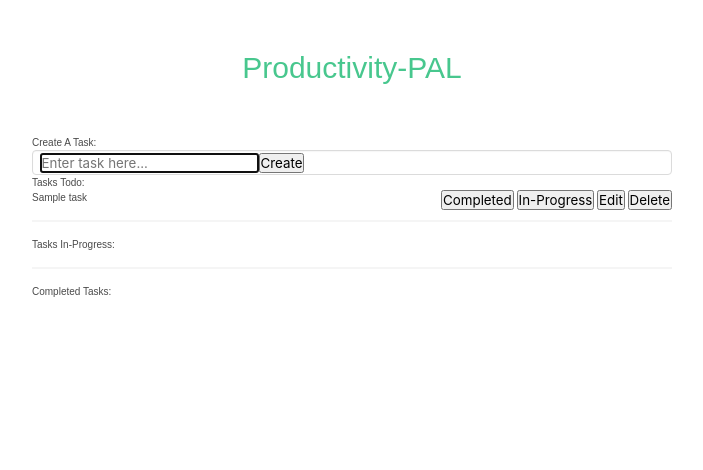
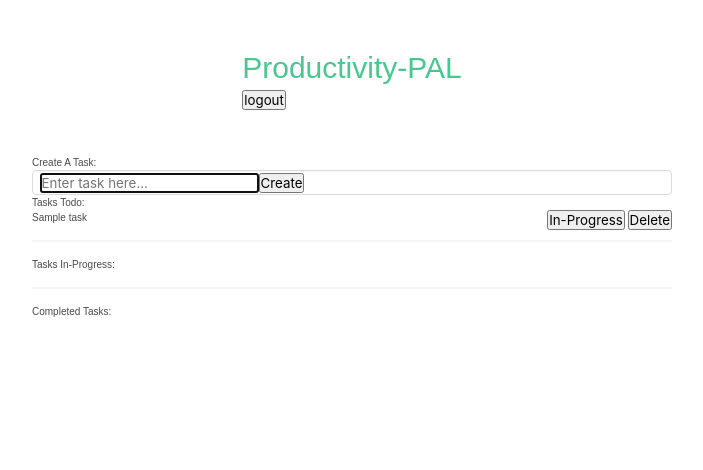
Before and after one commit to aimeedarling/2-Project, a Node server app: page / in a window 1280 px wide. Shown: the top 470 px of the page, without its empty margins (288-991 px from the left). Before the commit the page ends 297 px from the top, so only its background shows below. Run offline with Node 20, Linux system fonts and the light colour scheme; a user stored in the database is signed in; tables that the repository leaves empty hold one stand-in row (values such as "Sample post"); some libraries are stand-ins or nearby versions.

Commit message:
created progress-routes, and progress.js after meeting with tutor Meg

```diff
--- a/controllers/home-routes.js
+++ b/controllers/home-routes.js
@@ -9,16 +9,16 @@ const withAuth = require('../utils/auth')
 router.get('/', withAuth, async (req, res) => {
     try {
         console.log(req.session)
-        const todoData = await Task.findAll({where: {id: req.session.user_id, progress:'todo' }})
+        const todoData = await Task.findAll({where: {user_id: req.session.user_id, progress:'todo' }})
         console.log(todoData)
         const todos = todoData.map(todo => todo.get({plain: true}))
-        const inProgressData = await Task.findAll({ where: { id: req.session.user_id, progress: 'in-progress' } })
+        const inProgressData = await Task.findAll({ where: { user_id: req.session.user_id, progress: 'in-progress' } })
         const inProgress = inProgressData.map(todo => todo.get({ plain: true }))
 
-        const completedData = await Task.findAll({ where: { id: req.session.user_id, progress: 'completed' } })
+        const completedData = await Task.findAll({ where: { user_id: req.session.user_id, progress: 'completed' } })
         const completed = completedData.map(todo => todo.get({ plain: true }))
 
-        res.render('homepage', {todos, inProgress, completed})
+        res.render('homepage', {todos, inProgress, completed, logged_in: req.session.logged_in})
     } catch (error) {
         res.status(500).json(error)
     }
--- /dev/null
+++ b/public/js/progress.js
@@ -0,0 +1,12 @@
+const inProgressHandler = async (event) => {
+    if (event.target.matches('.btn-inprogress')) {
+
+        const id = event.target.getAttribute("data-id")
+        console.log(id)
+    }
+
+}
+
+
+
+document.querySelector('.on-click').addEventListener('click', inProgressHandler)
--- a/server.js
+++ b/server.js
@@ -34,13 +34,7 @@ const sess = {
     })
 };
 
-app.use(
-    session({
-        secret: 'your-secret-key',
-        resave: false,
-        saveUninitialized: true,
-        })
-    );
+app.use(session(sess));
 
 app.use(express.json());
 app.use(express.urlencoded({ extended: true }));
--- a/views/homepage.hbs
+++ b/views/homepage.hbs
@@ -1,4 +1,6 @@
+{{#if logged_in}}
 <!---create tasks--->
+
 <section>
   <h2>Create A Task:</h2>
   <div class="input">
@@ -10,16 +12,15 @@
 </section>
 
 <!---total tasks to-do--->
-<section>
+<section class = "on-click">
+
   <h2>Tasks Todo:</h2>
-  {{#each todos as |todo|}}
+  {{#each todos}}
   <div class="task clearfix">
-    <span>{{todo.task_name}}</span>
+    <span>{{task_name}}</span>
     <div class="btn-group pull-right" role="group" aria-label="...">
-      <button data-id="{{todo._id}}" type="button" class="btn-complete">Completed</button>
-      <button data-id="{{todo._id}}" type="button" class="btn-inprogress">In-Progress</button>
-      <button data-id="{{todo._id}}" type="button" class="btn-edit">Edit</button>
-      <button data-id="{{todo._id}}" type="button" class="btn-delete">Delete</button>
+      <button data-id="{{id}}" type="button" class="btn-inprogress">In-Progress</button>
+      <button id="delete-btn" data-id="{{id}}" type="button" class="btn-delete">Delete</button>
     </div>
   </div>
 
@@ -30,12 +31,13 @@
 <section>
   <hr>
   <h2>Tasks In-Progress:</h2>
-  {{#each todos as |todo|}}
+  {{#each inProgress as |todo| }}
   {{#if todo.in_progress}}
   <div class="task clearfix">
-    <span>{{todo.task_name}}</span>
+    <ul>{{todo.task_name}}</ul>
     <div class="btn-group pull-right" role="group" aria-label="...">
-      <button data-id="{{todo._id}}" type="button" class="btn-delete">Delete</button>
+      <button id="completed-btn" data-id="{{id}}" type="button" class="btn-complete">Completed</button>
+      <button data-id="{{todo.id}}" type="button" class="btn-delete">Delete</button>
     </div>
   </div>
   {{/if}}
@@ -46,17 +48,19 @@
 <section>
   <hr>
   <h2>Completed Tasks:</h2>
-  {{#each todos as |todo|}}
+  {{#each completed as |todo|}}
   {{#if todo.completed}}
   <div class="task clearfix">
-    <span>{{todo.task_name}}</span>
+    <ul>{{todo.task_name}}</ul>
     <div class="btn-group pull-right" role="group" aria-label="...">
-      <button data-id="{{todo._id}}" type="button" class="btn-delete">Delete</button>
+      <button data-id="{{todo.id}}" type="button" class="btn-delete">Delete</button>
     </div>
   </div>
   {{/if}}
   {{/each}}
+  {{/if}}
 </section>
 </main>
 
 <script src="/js/create-task.js"></script>
+<script src="/js/progress.js"></script>
--- a/views/layouts/main.hbs
+++ b/views/layouts/main.hbs
@@ -3,7 +3,7 @@
 
 <head>
     <meta charset="utf-8">
-    <meta name="viewport" content="width=device-width, initial-scale=1.0">
+    <meta name="viewport" content="width=device-width, initial-scale=1">
     <title>Productivity-PAL</title>
     <link rel="stylesheet" href="https://cdnjs.cloudflare.com/ajax/libs/font-awesome/4.7.0/css/font-awesome.min.css">
     <link rel="stylesheet" href="https://cdn.jsdelivr.net/npm/bulma@0.9.4/css/bulma.min.css">
```
Also changed, not shown: controllers/api/progress-routes.js (added, +14 -0 lines).
